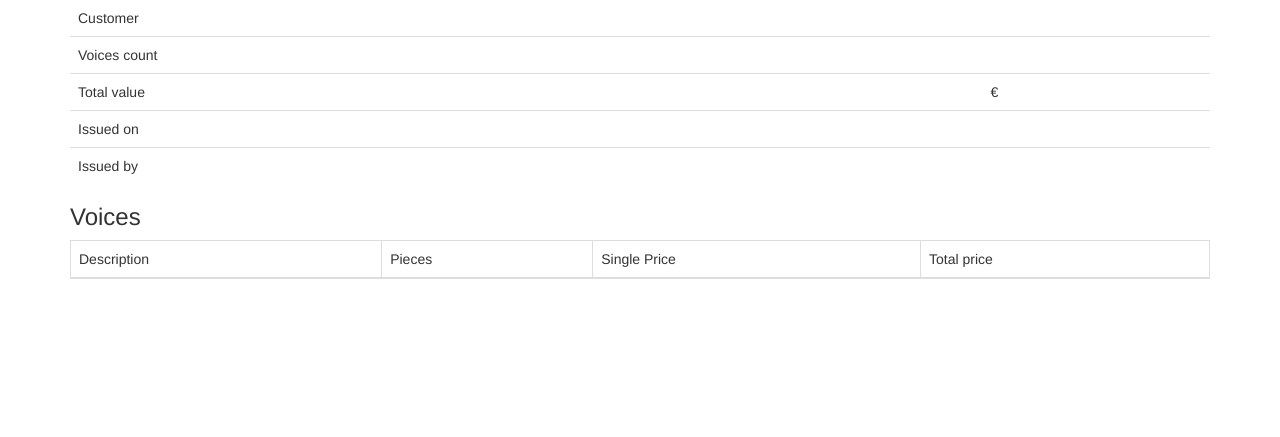
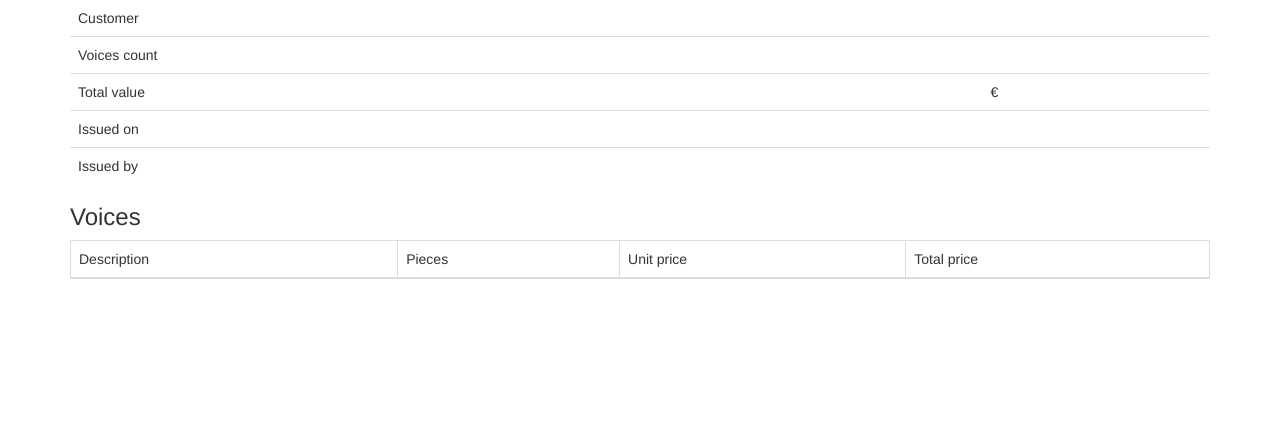
Before and after one commit to denever/discipline_terra, a Django app: template invoices/templates/invoices/invoice_detail.html in a window 1280 px wide. Shown: the part 155-592 px from the top of the page. Run offline with Django 3.2, Linux system fonts and the light colour scheme; the template is opened without the code that fills it, so the values that code supplies are empty; some libraries are stand-ins or nearby versions.

```diff
--- a/invoices/templates/invoices/invoice_detail.html
+++ b/invoices/templates/invoices/invoice_detail.html
@@ -32,7 +32,7 @@
     <tr>
       <td>{% trans "Description" %}</td>
       <td>{% trans "Pieces" %}</td>
-      <td>{% trans "Single Price" %}</td>
+      <td>{% trans "Unit price" %}</td>
       <td>{% trans "Total price" %}</td>
     </tr>
   </thead>
--- a/invoices/templates/invoices/order_detail.html
+++ b/invoices/templates/invoices/order_detail.html
@@ -37,7 +37,7 @@
   <thead>
     <tr>
       <td>{% trans "Product" %}</td>
-      <td>{% trans "Price" %}</td>
+      <td>{% trans "Unit price" %}</td>
       <td>{% trans "Pieces" %}</td>
       <td>{% trans "Total" %}</td>
     </tr>
```
Also changed, not shown: conf/locale/it/LC_MESSAGES/django.po.
